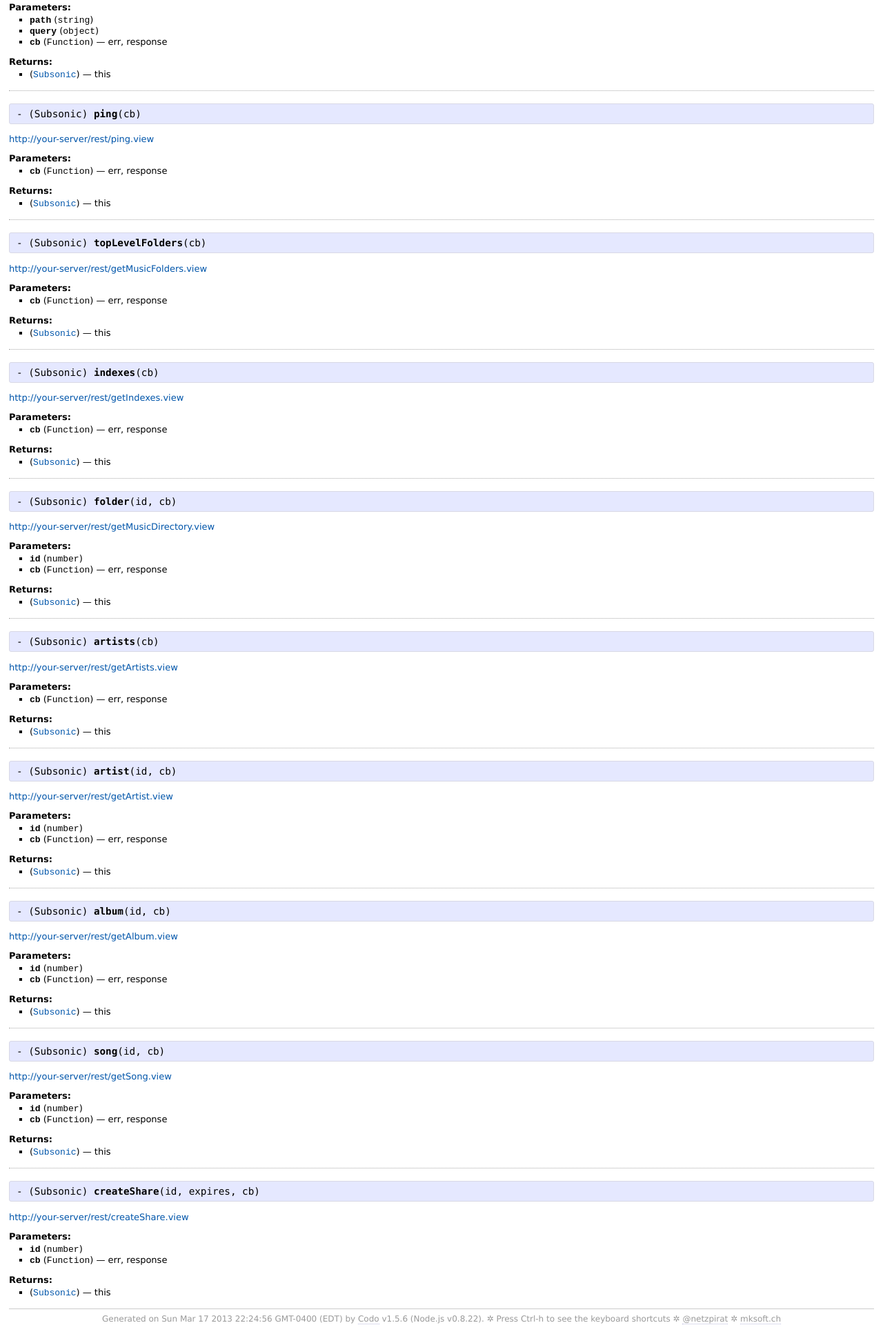
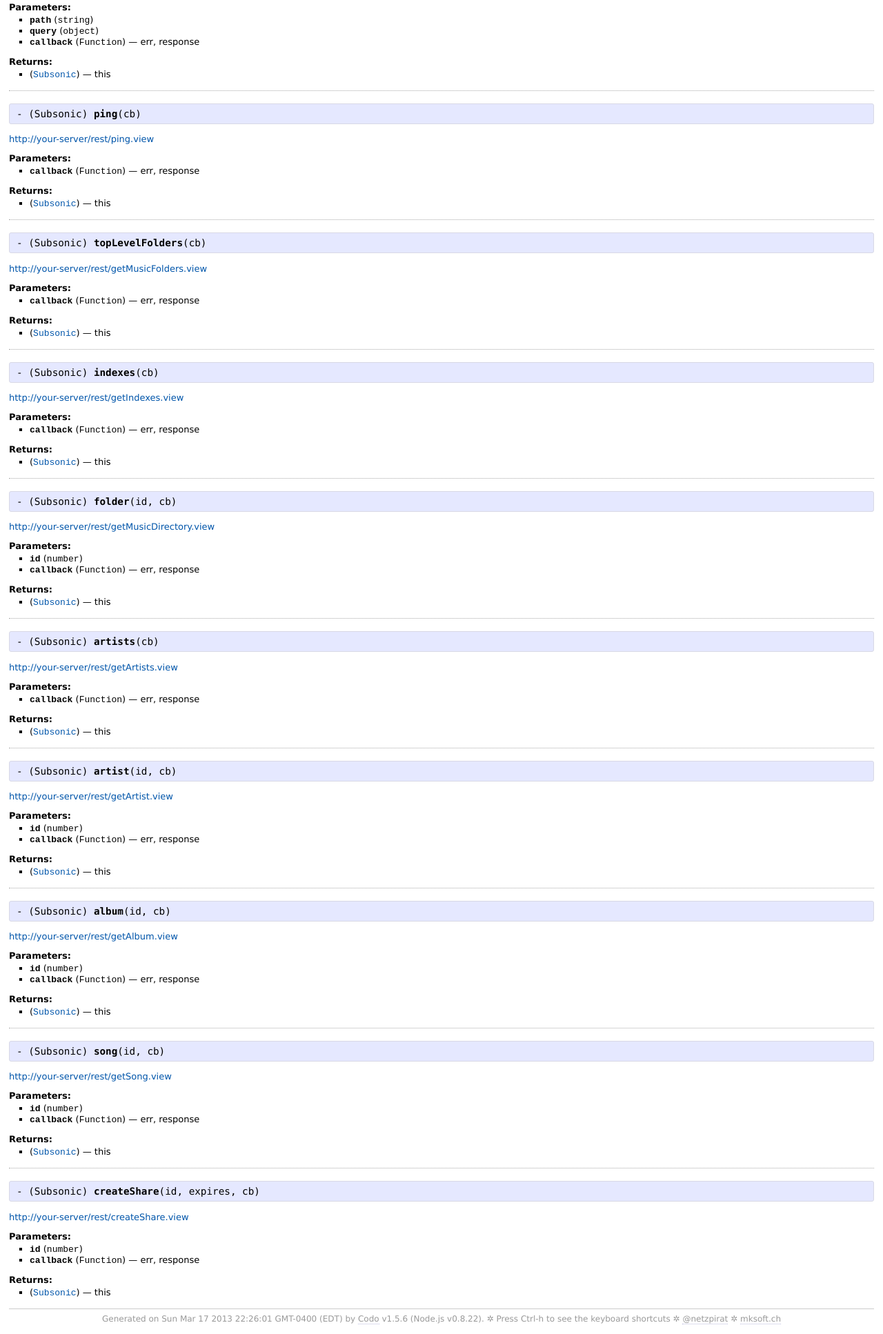
Before and after one commit to switz/subsonic, a website: page doc/classes/Subsonic.html in a window 1280 px wide. Shown: the part 1135-3069 px from the top of the page at 69% size. Drawn offline with Linux system fonts and the light colour scheme.

Commit message:
More docs updates

```diff
--- a/doc/classes/Subsonic.html
+++ b/doc/classes/Subsonic.html
@@ -292,7 +292,7 @@
       </span>
     </li>
     <li>
-      <span class='name'>cb</span>
+      <span class='name'>callback</span>
       <span class='type'>
         (<tt>Function</tt>)
       </span>
@@ -322,7 +322,7 @@
   <h3>Parameters:</h3>
   <ul class='param'>
     <li>
-      <span class='name'>cb</span>
+      <span class='name'>callback</span>
       <span class='type'>
         (<tt>Function</tt>)
       </span>
@@ -352,7 +352,7 @@
   <h3>Parameters:</h3>
   <ul class='param'>
     <li>
-      <span class='name'>cb</span>
+      <span class='name'>callback</span>
       <span class='type'>
         (<tt>Function</tt>)
       </span>
@@ -382,7 +382,7 @@
   <h3>Parameters:</h3>
   <ul class='param'>
     <li>
-      <span class='name'>cb</span>
+      <span class='name'>callback</span>
       <span class='type'>
         (<tt>Function</tt>)
       </span>
@@ -418,7 +418,7 @@
       </span>
     </li>
     <li>
-      <span class='name'>cb</span>
+      <span class='name'>callback</span>
       <span class='type'>
         (<tt>Function</tt>)
       </span>
@@ -448,7 +448,7 @@
   <h3>Parameters:</h3>
   <ul class='param'>
     <li>
-      <span class='name'>cb</span>
+      <span class='name'>callback</span>
       <span class='type'>
         (<tt>Function</tt>)
       </span>
@@ -484,7 +484,7 @@
       </span>
     </li>
     <li>
-      <span class='name'>cb</span>
+      <span class='name'>callback</span>
       <span class='type'>
         (<tt>Function</tt>)
       </span>
@@ -520,7 +520,7 @@
       </span>
     </li>
     <li>
-      <span class='name'>cb</span>
+      <span class='name'>callback</span>
       <span class='type'>
         (<tt>Function</tt>)
       </span>
@@ -556,7 +556,7 @@
       </span>
     </li>
     <li>
-      <span class='name'>cb</span>
+      <span class='name'>callback</span>
       <span class='type'>
         (<tt>Function</tt>)
       </span>
@@ -592,7 +592,7 @@
       </span>
     </li>
     <li>
-      <span class='name'>cb</span>
+      <span class='name'>callback</span>
       <span class='type'>
         (<tt>Function</tt>)
       </span>
@@ -615,7 +615,7 @@
     </div>
     <div id='footer'>
   Generated on
-  Sun Mar 17 2013 22:24:56 GMT-0400 (EDT)
+  Sun Mar 17 2013 22:26:01 GMT-0400 (EDT)
   by
   <a href='https://github.com/netzpirat/codo' title='CoffeeScript API documentation generator'>Codo</a>
   v1.5.6
```
Also changed, not shown: doc/README.md.html (+1 -1 lines), doc/class_index.html (+1 -1 lines), doc/files/subsonic.coffee.html (+1 -1 lines), src/subsonic.coffee (+10 -10 lines).
